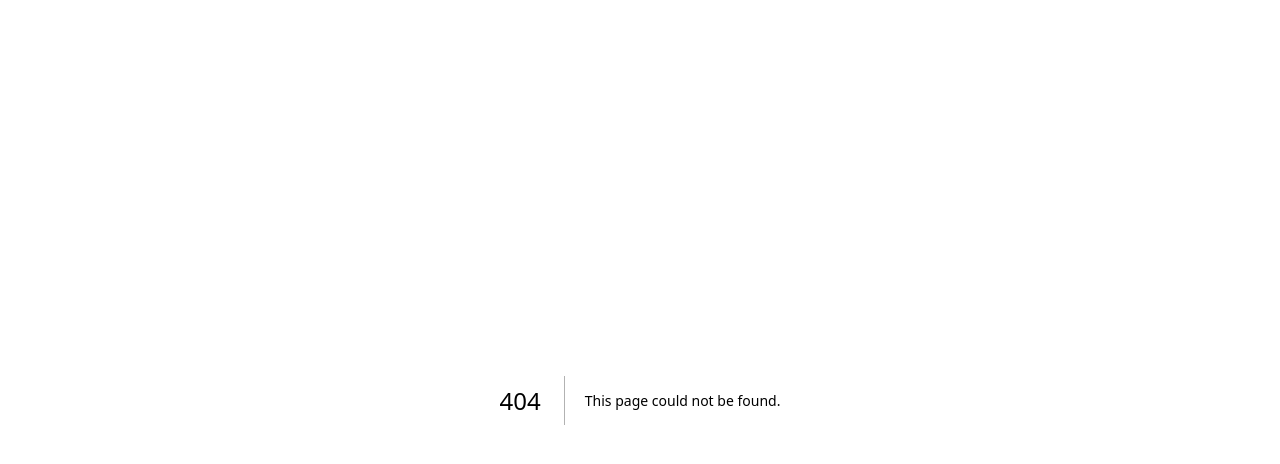
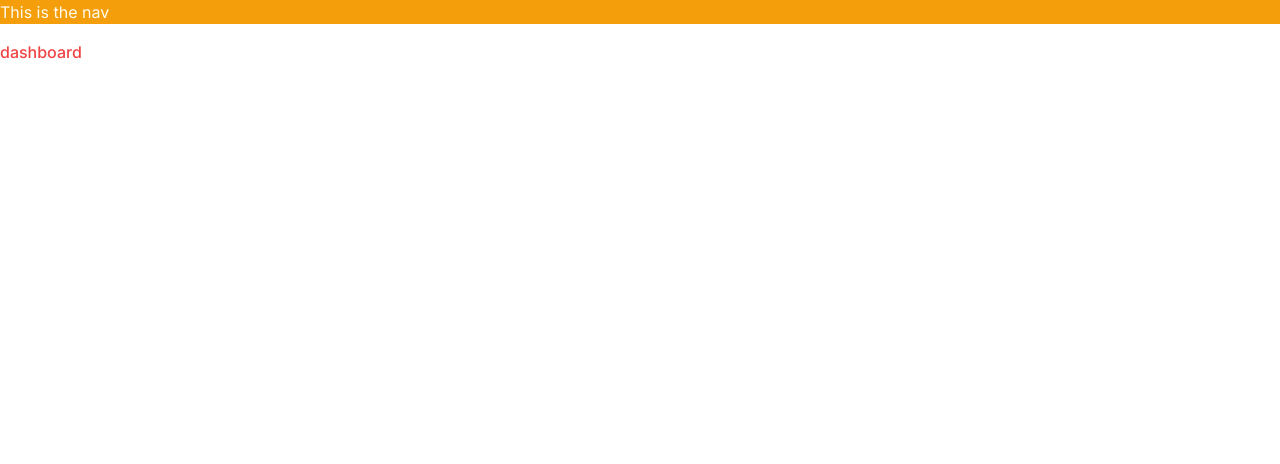
Before and after one commit to InfinityScripter/auth-next-master, a Next.js app: page /dashboard in a window 1280 px wide. Before the commit this address had no page. Shown: the top 464 px of the page. Built offline with nearby package versions, Linux system fonts and the light colour scheme.

Commit message:
test : create routes | layout for dashboard

```diff
--- /dev/null
+++ b/app/auth/login/page.tsx
@@ -0,0 +1,11 @@
+import React from 'react';
+
+const LoginPage = () => {
+  return (
+    <div>
+      Login Page
+    </div>
+  );
+};
+
+export default LoginPage;
--- /dev/null
+++ b/app/dashboard/layout.tsx
@@ -0,0 +1,14 @@
+import React from 'react';
+
+const DashboardLayout = ({children}:{children:React.ReactNode}) => {
+  return (
+    <div className="flex flex-col gap-y-4">
+      <nav className="bg-amber-500 text-amber-50">
+        This is the nav
+      </nav>
+      {children}
+    </div>
+  );
+};
+
+export default DashboardLayout;
--- /dev/null
+++ b/app/dashboard/page.tsx
@@ -0,0 +1,13 @@
+import React from 'react';
+
+const DashboardPage = () => {
+  return (
+    <>
+    <p className="text-red-500 font-medium">
+      dashboard
+    </p>
+    </>
+  );
+};
+
+export default DashboardPage;
--- /dev/null
+++ b/app/dashboard/settings/page.tsx
@@ -0,0 +1,11 @@
+import React from 'react';
+
+const SettingsPage = () => {
+  return (
+    <div>
+      Settings
+    </div>
+  );
+};
+
+export default SettingsPage;
--- /dev/null
+++ b/app/dashboard/users/page.tsx
@@ -0,0 +1,11 @@
+import React from 'react';
+
+const UsersPage = () => {
+  return (
+    <div>
+      UsersPage
+    </div>
+  );
+};
+
+export default UsersPage;
```
